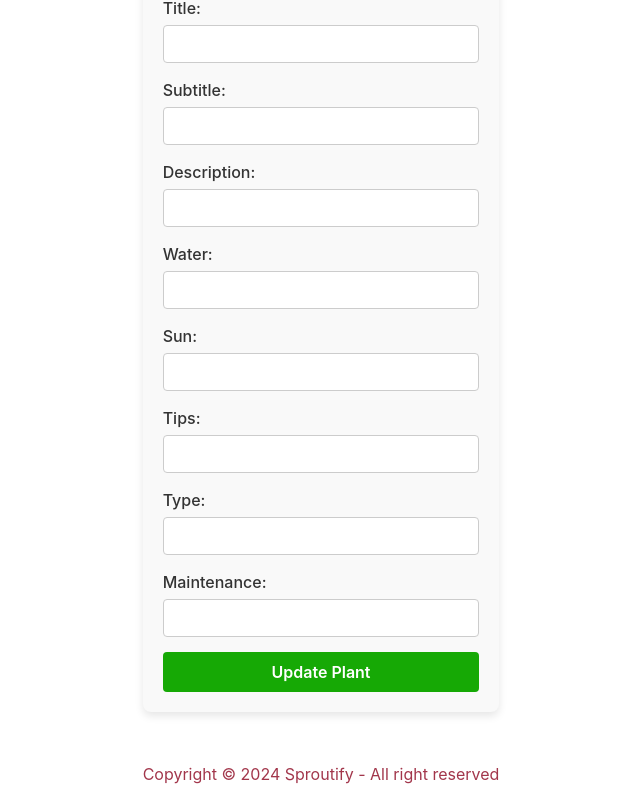
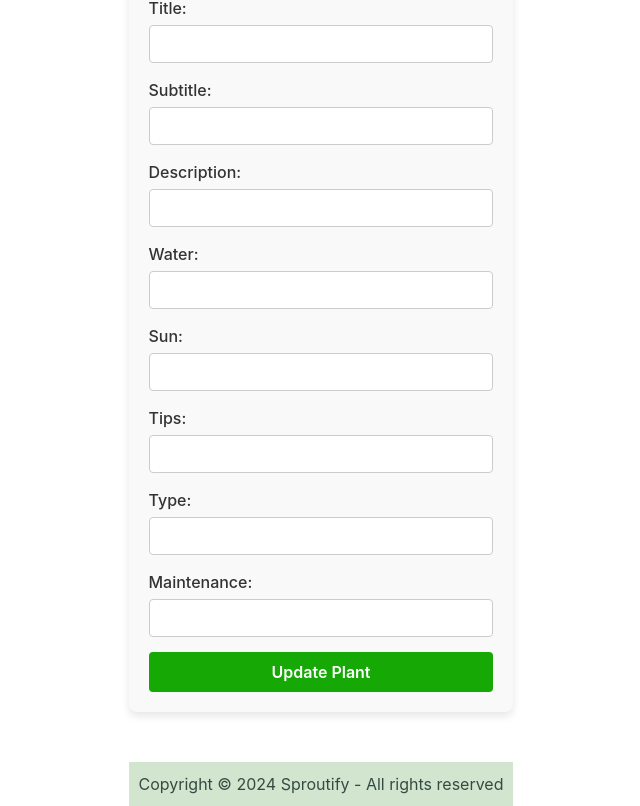
Before and after one commit to sproutify-plant-library/sproutify, a React (Vite) app: page /plant/edit/1 in a window 1280 px wide. Shown: the part 231-1037 px from the top of the page, without its empty margins (319-959 px from the left). Built offline with nearby package versions, Linux system fonts and the light colour scheme; no server answers.

Commit message:
update footer and style

```diff
--- a/src/components/Footer.jsx
+++ b/src/components/Footer.jsx
@@ -1,11 +1,13 @@
+
+
 function Footer() {
 
 
     return (
-      <>
-         <p>Copyright © 2024 Sproutify - All right reserved</p>
-      </>
-    )
-  }
+      <footer className="footer">
+      <p>Copyright © 2024 Sproutify - All rights reserved</p>
+    </footer>
+  );
+}
 
   export default Footer;
--- a/src/index.css
+++ b/src/index.css
@@ -94,6 +94,7 @@ button:focus-visible {
 }
 
 .card img {
+  flex: 1 1 auto;
   width: 40%;
   height: auto;
   border-radius: 8px;
@@ -297,3 +298,36 @@ button:focus-visible {
 .PlantDetails a button:focus {
   outline: 3px solid #bbdefb;
 }
+
+.footer {
+  background-color: #78b17156;
+  padding: 10px;
+  text-align: center;
+}
+
+.footer p {
+  margin: 0;
+  color: rgb(53, 75, 66);
+}
+
+.searchContainer {
+  display: flex;
+  justify-content: flex-end;
+  margin: 20px;
+}
+
+.searchContainer input {
+  width: 160px;
+  padding: 10px;
+  border-radius: 20px;
+  border: 1px solid #ddd;
+  font-size: 16px;
+  transition: all 0.3s ease;
+  box-shadow: 0 4px 6px rgba(0, 0, 0, 0.1);
+}
+
+.searchContainer input:focus {
+  border-color: #58a6ff;
+  outline: none;
+  box-shadow: 0 4px 10px rgba(0, 132, 255, 0.4);
+}
```
